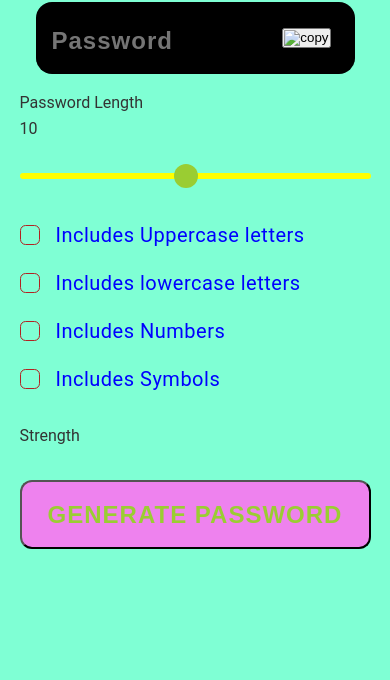
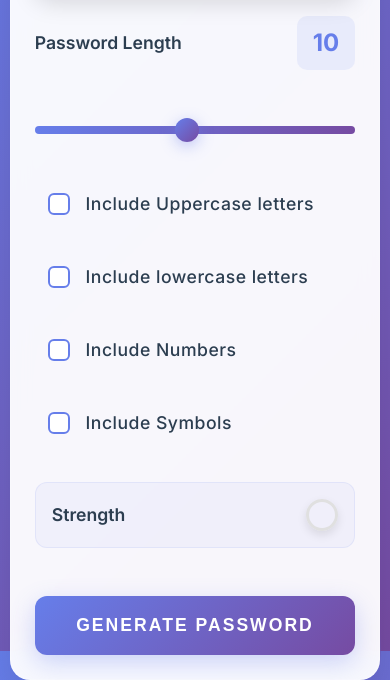
Before and after one commit to Adarshkumar24/password-generator, a website: page index.html in a window 390 px wide. Shown: the part 193-873 px from the top of the page. Before the commit the page ends 844 px from the top, so only its background shows below. Drawn offline with Linux system fonts and the light colour scheme.

Commit message:
🎨 Complete UI overhaul with modern design and professional documentation
✨ Features:
- Modern glass-morphism UI with gradient backgrounds
- Responsive design for all devices
- Google Fonts integration (Inter)
- Smooth animations and hover effects
- Professional documentation (README, CONTRIBUTING, etc.)
- GitHub Actions workflow for deployment
- Issue and PR templates

🔧 Improvements:
- Enhanced accessibility features
- Better code organization
- Comprehensive styling updates
- Mobile-first responsive design

📚 Documentation:
- Professional README with badges and screenshots
- Contributing guidelines
- License file
- Changelog
- GitHub templates

🐛 Fixes:
- Fixed HTML attribute names
- Corrected label associations
- Improved browser compatibility

```diff
--- a/index.html
+++ b/index.html
@@ -3,8 +3,9 @@
 <head>
     <meta charset="UTF-8">
     <meta name="viewport" content="width=device-width, initial-scale=1.0">
-    <title>Profile Share Modal |Codehelp</title>
+    <title>Password Generator | Modern & Secure</title>
     <link rel="stylesheet" href="./style.css">
+    <link href="https://fonts.googleapis.com/css2?family=Inter:wght@300;400;500;600;700&display=swap" rel="stylesheet">
 </head>
 <body>
     <div class="container">
@@ -12,41 +13,43 @@
         <h1>Password generator</h1>
 
         <div class="display-container">
-            <input readonly placeholder="Password " class="display" data-passwordDisplay>
-            <button data-copy>
-                <span data-copyMsg> </span>
-                <img src="" alt="copy" width="23" height="23">
+            <input readonly placeholder="Generated password will appear here" class="display" data-passwordDisplay>
+            <button data-copy title="Copy to clipboard">
+                <span data-copyMsg></span>
+                <svg width="20" height="20" fill="white" viewBox="0 0 24 24">
+                    <path d="M16 1H4c-1.1 0-2 .9-2 2v14h2V3h12V1zm3 4H8c-1.1 0-2 .9-2 2v14c0 1.1.9 2 2 2h11c1.1 0 2-.9 2-2V7c0-1.1-.9-2-2-2zm0 16H8V7h11v14z"/>
+                </svg>
             </button>
         </div>
         <!-- password length section -->
         <div class="input-container">
 
-            <div class="length-contaner">
+            <div class="length-container">
                 <p>Password Length</p>
-                <p data-lengthNumber>0</p>
+                <p data-lengthNumber>10</p>
             </div>
             <!-- slider -->
-            <input type="range" min="1" max="20" class="slider" step="1" datalengthSlider >
+            <input type="range" min="1" max="20" class="slider" step="1" data-lengthSlider>
 
             <!-- checkboxes -->
             <div class="check">
                 <input type="checkbox" id="uppercase">
-                <label for="uppercase">Includes Uppercase letters</label>
+                <label for="uppercase">Include Uppercase letters</label>
             </div>
 
             <div class="check">
                 <input type="checkbox" id="lowercase">
-                <label for="uppercase">Includes lowercase letters</label>
+                <label for="lowercase">Include lowercase letters</label>
             </div>
 
             <div class="check">
                 <input type="checkbox" id="numbers">
-                <label for="uppercase">Includes Numbers</label>
+                <label for="numbers">Include Numbers</label>
             </div>
 
-            <div class="check" >
+            <div class="check">
                 <input type="checkbox" id="symbols">
-                <label for="uppercase">Includes Symbols</label>
+                <label for="symbols">Include Symbols</label>
             </div>
 
             <!-- stringth -->
--- a/script.js
+++ b/script.js
@@ -1,4 +1,4 @@
-const inputslider=document.querySelector("[datalengthSlider]");
+const inputslider=document.querySelector("[data-lengthSlider]");
 const lengthdisplay=document.querySelector("[data-lengthNumber]");
 
 const passworddisplay=document.querySelector("[data-passwordDisplay]");
--- a/style.css
+++ b/style.css
@@ -7,11 +7,10 @@
 }
 
 body{
-    font-family: 'Roboto', sans-serif;
+    font-family: 'Inter', 'Roboto', sans-serif;
     font-size: 16px;
     line-height: 1.6;
     color: #333;
-    background-color: #f4f4f4;
     margin: 0;
     padding: 0;
     width: 100vw;
@@ -20,160 +19,295 @@ body{
     flex-direction: column;
     align-items: center;
     justify-content: center;
-    background-color:aquamarine ;
+    background: linear-gradient(135deg, #667eea 0%, #764ba2 100%);
+    background-attachment: fixed;
 }
 
 .container{
     width:90%;
-    max-width: 450px;
+    max-width: 500px;
+    background: rgba(255, 255, 255, 0.95);
+    backdrop-filter: blur(10px);
+    border-radius: 20px;
+    padding: 2rem;
+    box-shadow: 0 20px 40px rgba(0, 0, 0, 0.1);
+    border: 1px solid rgba(255, 255, 255, 0.2);
 }
 
 h1{
-    color: whitesmoke;
-    opacity: 0.8;
+    background: linear-gradient(135deg, #667eea 0%, #764ba2 100%);
+    -webkit-background-clip: text;
+    -webkit-text-fill-color: transparent;
+    background-clip: text;
     text-transform: uppercase;
-    letter-spacing: 2px;
+    letter-spacing: 3px;
     text-align: center;
     line-height: 1.2;
+    font-size: 2.5rem;
+    font-weight: 700;
+    margin-bottom: 2rem;
 }
 
 .display-container{
     position: relative;
-    background-color: black;
-    border-radius: 1rem;
-    border-bottom: 0.35 solid palevioletred;
-    margin: 1rem;
-    padding-top: 0.35rem;
+    background: linear-gradient(135deg, #2c3e50 0%, #34495e 100%);
+    border-radius: 15px;
+    margin: 1.5rem 0;
+    padding: 0.5rem;
+    box-shadow: 0 10px 25px rgba(0, 0, 0, 0.15);
+    border: 2px solid rgba(255, 255, 255, 0.1);
 }
 
 .display{
     width: 100%;
     background-color: transparent;
-    padding: 1.15rem 1rem;
+    padding: 1.5rem 4rem 1.5rem 1.5rem;
     line-height: 30px;
-    letter-spacing: 1px;
-    font-size: 1.5rem;
-    /* text-align: right; */
-    padding-right: 3.25rem;
-    color: yellowgreen;
-    font-weight:600;
-    font-size: 1.5rem;
+    letter-spacing: 2px;
+    font-size: 1.2rem;
+    color: #00ff88;
+    font-weight: 500;
     border: none;
+    outline: none;
+    font-family: 'Courier New', monospace;
 }
 
 .display-container button{
-    position: absolute ;
-    top:50%;
-    right:1.5rem;
+    position: absolute;
+    top: 50%;
+    right: 1rem;
     transform: translateY(-50%);
+    background: linear-gradient(135deg, #667eea 0%, #764ba2 100%);
+    border: none;
+    border-radius: 8px;
+    padding: 0.5rem;
+    cursor: pointer;
+    transition: all 0.3s ease;
+    box-shadow: 0 4px 15px rgba(102, 126, 234, 0.3);
+}
+
+.display-container button:hover{
+    transform: translateY(-50%) scale(1.05);
+    box-shadow: 0 6px 20px rgba(102, 126, 234, 0.4);
 }
 
 .length-container{
     display: flex;
     justify-content: space-between;
     align-items: center;
+    margin: 1.5rem 0;
 }
 
 .length-container p:nth-child(1){
-    color: yellowgreen;
-    font-size: 1.5rem;
+    color: #2c3e50;
+    font-size: 1.3rem;
+    font-weight: 600;
 }
 
 .length-container p:nth-child(2){
-    color: yellowgreen;
+    color: #667eea;
     font-size: 1.5rem;
+    font-weight: 700;
+    background: rgba(102, 126, 234, 0.1);
+    padding: 0.5rem 1rem;
+    border-radius: 10px;
+    min-width: 3rem;
+    text-align: center;
 }
 
 .strength-container{
     display: flex;
     justify-content: space-between;
     align-items: center;
-    margin-top: 1.75rem;
-    margin-bottom: 2rem;
+    margin: 2rem 0;
+    padding: 1rem;
+    background: rgba(102, 126, 234, 0.05);
+    border-radius: 12px;
+    border: 1px solid rgba(102, 126, 234, 0.1);
 }
 
-.strength-containerp{
-    color: yellowgreen;
-    font-size: 1.5rem;
+.strength-container p{
+    color: #2c3e50;
+    font-size: 1.3rem;
+    font-weight: 600;
 }
 .indicator{
-    width: 1.5rem;
-    height: 1.5rem;
-    border-radius:50%;
+    width: 2rem;
+    height: 2rem;
+    border-radius: 50%;
+    border: 3px solid #e0e0e0;
+    transition: all 0.3s ease;
+    box-shadow: 0 4px 10px rgba(0, 0, 0, 0.1);
 }
 
 .generateButton{
     width: 100%;
-    background-color: violet;
-    padding: 1.15rem 0;
-    text-align:center;
-    border-radius: 0.75rem;
-    border-bottom: 0.35 solid palevioletred;
+    background: linear-gradient(135deg, #667eea 0%, #764ba2 100%);
+    padding: 1.2rem 0;
+    text-align: center;
+    border-radius: 12px;
+    border: none;
     text-transform: uppercase;
-    letter-spacing: 1px;
-    font-size: 1.25rem;
-    /* text-align: right; */
-    /* padding-right: 3.25rem; */
-    color: yellowgreen;
-    font-weight:600;
-    font-size: 1.5rem;
-    /* border: none; */
+    letter-spacing: 2px;
+    font-size: 1.1rem;
+    color: white;
+    font-weight: 600;
+    cursor: pointer;
+    transition: all 0.3s ease;
+    box-shadow: 0 8px 25px rgba(102, 126, 234, 0.3);
+    margin-top: 1rem;
+}
+
+.generateButton:hover{
+    transform: translateY(-2px);
+    box-shadow: 0 12px 35px rgba(102, 126, 234, 0.4);
+}
+
+.generateButton:active{
+    transform: translateY(0);
 }
 
 .check{
     display: flex;
     align-items: center;
-    margin: 1rem 0;
+    margin: 1.2rem 0;
     gap: 1rem;
+    padding: 0.8rem;
+    border-radius: 10px;
+    transition: all 0.3s ease;
+}
+
+.check:hover{
+    background: rgba(102, 126, 234, 0.05);
 }
 
 .check input{
     appearance: none;
-    width: 20px;
-    height: 20px;
-    border: 1px solid firebrick;
+    width: 22px;
+    height: 22px;
+    border: 2px solid #667eea;
     cursor: pointer;
     position: relative;
-    border-radius: 0.35rem;
+    border-radius: 6px;
+    transition: all 0.3s ease;
+    background: white;
 }
 
 .check input:checked{
-    background-color: firebrick;
+    background: linear-gradient(135deg, #667eea 0%, #764ba2 100%);
+    border-color: #667eea;
 }
 
 .check input:checked::before{
-    content :'✓';
+    content: '✓';
     position: absolute;
     color: white;
-    font-size: 1.05rem;
-    font-weight: 600;
-    left:50%;
-    top:-3.5px;
-    transform: translateX(-50%) translateY(8%);
+    font-size: 1rem;
+    font-weight: 700;
+    left: 50%;
+    top: 50%;
+    transform: translate(-50%, -50%);
 }
 
 .check label{
-    font-size: 1.25rem;
-    color: blue;
+    font-size: 1.1rem;
+    color: #2c3e50;
     letter-spacing: 0.5px;
+    font-weight: 500;
+    cursor: pointer;
+    user-select: none;
 }
 
 .slider{
     appearance: none;
-    width:100%;
-    cursor:pointer;
-    background-color: yellow;
-    border-radius: 10rem;
-    height: 0.35rem;
-    margin-bottom: 1.5rem;
-    margin-top: 2rem;
+    width: 100%;
+    cursor: pointer;
+    background: linear-gradient(to right, #667eea 0%, #764ba2 100%);
+    border-radius: 10px;
+    height: 8px;
+    margin: 2rem 0 1.5rem 0;
+    outline: none;
+    transition: all 0.3s ease;
 }
 
 .slider::-webkit-slider-thumb{
     appearance: none;
-    width: 1.5rem;
-    height: 1.5rem;
+    width: 24px;
+    height: 24px;
     border-radius: 50%;
-    background-color: yellowgreen;
+    background: linear-gradient(135deg, #667eea 0%, #764ba2 100%);
     cursor: pointer;
+    box-shadow: 0 4px 15px rgba(102, 126, 234, 0.4);
+    transition: all 0.3s ease;
 }
+
+.slider::-webkit-slider-thumb:hover{
+    transform: scale(1.1);
+    box-shadow: 0 6px 20px rgba(102, 126, 234, 0.6);
+}
+
+/* Additional responsive and polish styles */
+@media (max-width: 768px) {
+    .container {
+        width: 95%;
+        padding: 1.5rem;
+        margin: 1rem;
+    }
+
+    h1 {
+        font-size: 2rem;
+        margin-bottom: 1.5rem;
+    }
+
+    .display {
+        font-size: 1rem;
+        padding: 1.2rem 3.5rem 1.2rem 1.2rem;
+    }
+
+    .length-container p:nth-child(1),
+    .strength-container p {
+        font-size: 1.1rem;
+    }
+}
+
+/* Copy message styling */
+.copy-msg {
+    position: absolute;
+    top: -2.5rem;
+    right: 0;
+    background: #2c3e50;
+    color: white;
+    padding: 0.5rem 1rem;
+    border-radius: 6px;
+    font-size: 0.9rem;
+    opacity: 0;
+    transition: opacity 0.3s ease;
+    pointer-events: none;
+}
+
+.copy-msg.active {
+    opacity: 1;
+}
+
+/* Smooth animations */
+* {
+    transition: all 0.3s ease;
+}
+
+/* Focus states for accessibility */
+.check input:focus,
+.slider:focus,
+.generateButton:focus,
+.display:focus {
+    outline: 2px solid #667eea;
+    outline-offset: 2px;
+}
+
+/* Better hover effects */
+.check:hover input {
+    border-color: #764ba2;
+}
+
+.check:hover label {
+    color: #667eea;
+}
```
Also changed, not shown: CONTRIBUTING.md (added, +228 -0 lines), package.json (added, +48 -0 lines), .github/ISSUE_TEMPLATE/bug_report.md (added), .github/ISSUE_TEMPLATE/feature_request.md (added), .github/pull_request_template.md (added), .github/workflows/deploy.yml (added), CHANGELOG.md (added), README.md (added), 4 other files.
